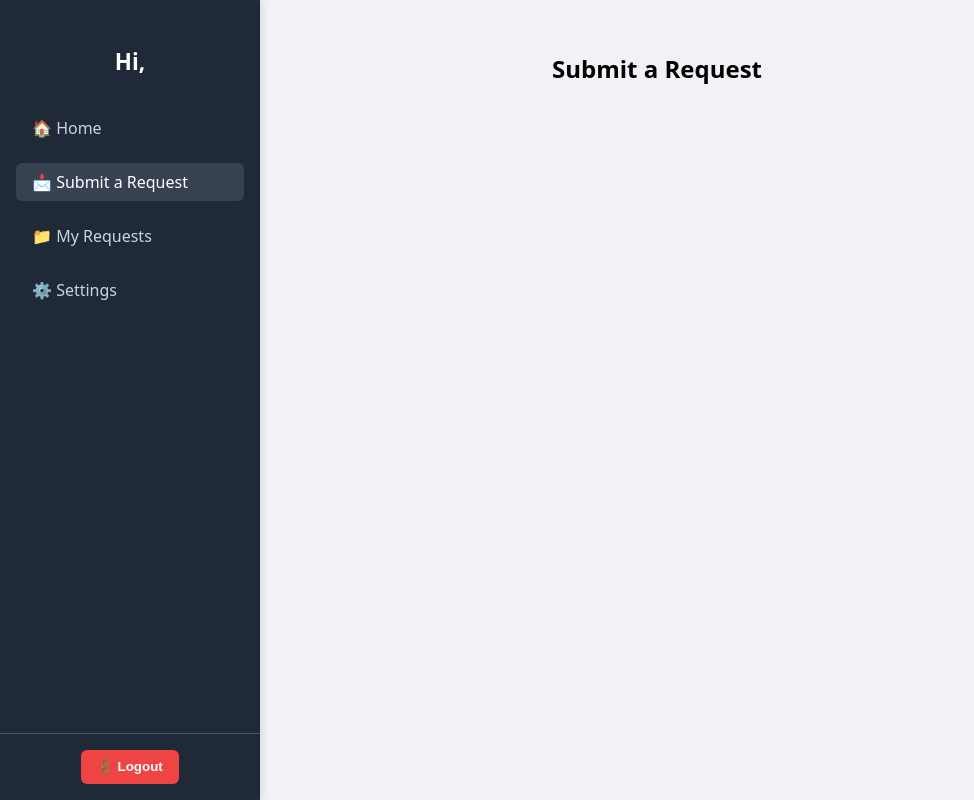
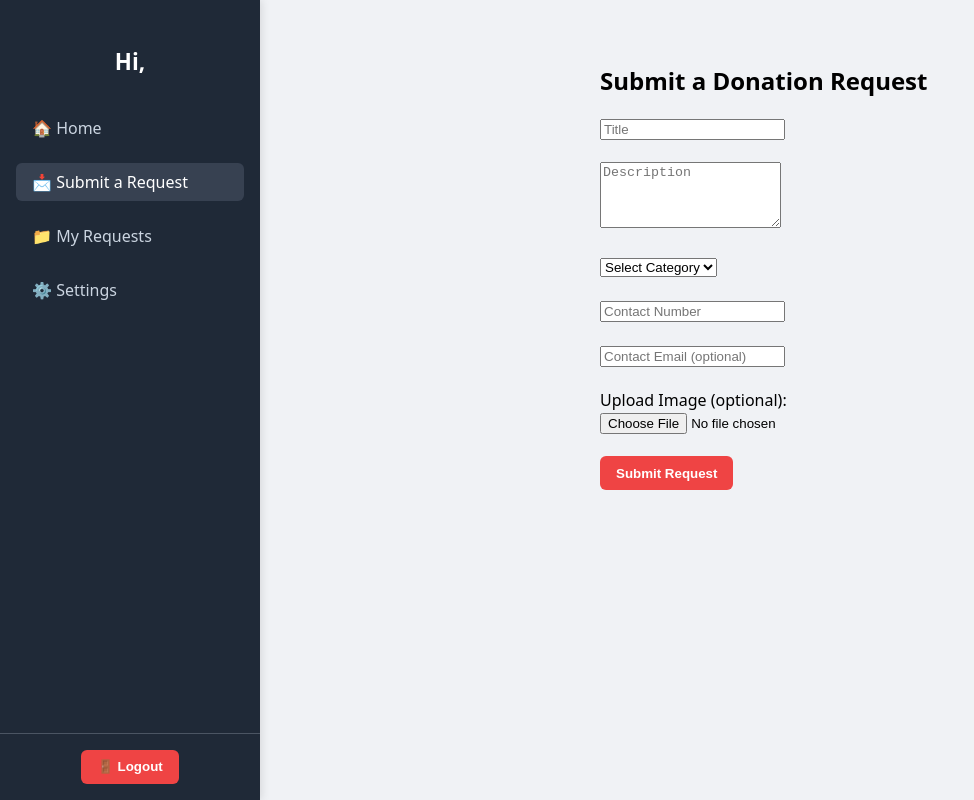
Before and after one commit to arijitchakma79/RiseTogether, a React (Vite) app: page /dashboard/submit in a window 1280 px wide. Shown: the whole page, without its empty margins (0-974 px from the left). Built offline with nearby package versions, Linux system fonts and the light colour scheme.

Commit message:
added submit request page without css

```diff
--- /dev/null
+++ b/src/apis/upload_donation_images.ts
@@ -0,0 +1,36 @@
+// src/services/uploadDonationImage.ts
+import supabase from '../supabase/supabaseClient';
+
+
+export const uploadDonationImage = async (
+  file: File | null,
+  userId: string,
+  category: string
+): Promise<string> => {
+  if (!file) {
+    const { data } = supabase.storage
+      .from('donation-images')
+      .getPublicUrl(`basic_images/${category}.jpg`);
+
+    // If that exact category image doesn't exist, fallback to generic
+    return data?.publicUrl ?? supabase.storage
+      .from('donation-images')
+      .getPublicUrl(`basic_images/default.jpg`).data.publicUrl;
+  }
+
+  const filePath = `${userId}/${Date.now()}_${file.name}`;
+
+  const { error } = await supabase.storage
+    .from('donation-images')
+    .upload(filePath, file);
+
+  if (error) {
+    throw error;
+  }
+
+  const { data } = supabase.storage
+    .from('donation-images')
+    .getPublicUrl(filePath);
+
+  return data.publicUrl;
+};
--- a/src/pages/dashboard/SubmitRequestPage.tsx
+++ b/src/pages/dashboard/SubmitRequestPage.tsx
@@ -1,8 +1,143 @@
 // src/pages/dashboard/SubmitRequestPage.tsx
-import React from 'react';
+import React, { useState} from 'react';
+import { add_donation_request } from '../../apis/donation_requests_api';
+import { useAuth } from '../../contexts/AuthContext';
+import { uploadDonationImage } from '../../apis/upload_donation_images';
+
+const categories = [
+  'Food',
+  'Education',
+  'Clothes',
+  'Healthcare',
+  'Electronics',
+  'Financial',
+  'Others',
+];
 
 const SubmitRequestPage: React.FC = () => {
-  return <h2>Submit a Request</h2>;
+  const {user} = useAuth();
+  const [form, setForm] = useState({
+    title: '',
+    description: '',
+    category: '',
+    contact_number: '',
+    contact_email: '',
+
+  })
+  const [selectedFile, setSelectedFile] = useState<File | null>(null);
+  const [loading, setLoading] = useState(false);
+  const [success, setSuccess] = useState(false);
+  const [error, setError] = useState<string | null>(null);
+
+  const handleChange = (
+    e: React.ChangeEvent<HTMLInputElement | HTMLTextAreaElement | HTMLSelectElement>
+  ) => {
+    setForm({ ...form, [e.target.name]: e.target.value });
+  };
+
+  const handleFileChange = (e: React.ChangeEvent<HTMLInputElement>) => {
+    if (e.target.files && e.target.files.length > 0) {
+      setSelectedFile(e.target.files[0]);
+    }
+  };
+
+  const handleSubmit = async (e: React.FormEvent) => {
+    e.preventDefault();
+    setLoading(true);
+    setError(null);
+    setSuccess(false);
+
+    try {
+      if (!user) throw new Error('You must be logged in to submit a request');
+
+      const imageUrl = await uploadDonationImage(selectedFile, user.uid, form.category);
+
+      const request = {
+        ...form,
+        image_url: imageUrl,
+        created_by: user.uid
+      }
+
+      await add_donation_request('donation_requests', request);
+
+      setSuccess(true);
+      setForm({
+        title: '',
+        description: '',
+        category: '',
+        contact_number: '',
+        contact_email: '',
+      });
+      setSelectedFile(null);
+    } catch (err: any) {
+      setError(err.message || 'Something went wrong');
+    } finally {
+      setLoading(false);
+    }
+  }
+
+  return (
+    <div style={{ maxWidth: '600px', margin: '2rem auto' }}>
+      <h2>Submit a Donation Request</h2>
+
+      {success && <p style={{ color: 'green' }}>✅ Request submitted successfully!</p>}
+      {error && <p style={{ color: 'red' }}>❌ {error}</p>}
+
+      <form onSubmit={handleSubmit}>
+        <input
+          type="text"
+          name="title"
+          placeholder="Title"
+          value={form.title}
+          onChange={handleChange}
+          required
+        /><br /><br />
+
+        <textarea
+          name="description"
+          placeholder="Description"
+          value={form.description}
+          onChange={handleChange}
+          rows={4}
+        /><br /><br />
+
+        <select name="category" value={form.category} onChange={handleChange} required>
+          <option value="">Select Category</option>
+          {categories.map((cat) => (
+            <option key={cat} value={cat}>{cat}</option>
+          ))}
+        </select><br /><br />
+
+        <input
+          type="text"
+          name="contact_number"
+          placeholder="Contact Number"
+          value={form.contact_number}
+          onChange={handleChange}
+          required
+        /><br /><br />
+
+        <input
+          type="email"
+          name="contact_email"
+          placeholder="Contact Email (optional)"
+          value={form.contact_email}
+          onChange={handleChange}
+        /><br /><br />
+
+        <label>Upload Image (optional):</label><br />
+        <input
+          type="file"
+          accept="image/*"
+          onChange={handleFileChange}
+        /><br /><br />
+
+        <button type="submit" disabled={loading}>
+          {loading ? 'Submitting...' : 'Submit Request'}
+        </button>
+      </form>
+    </div>
+  );
 };
 
 export default SubmitRequestPage;
```
